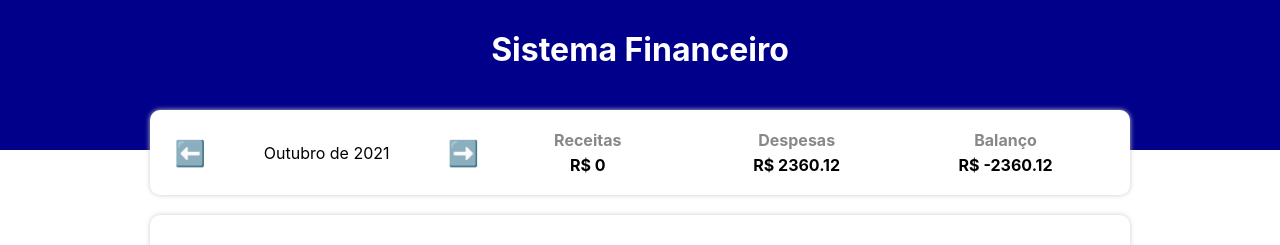
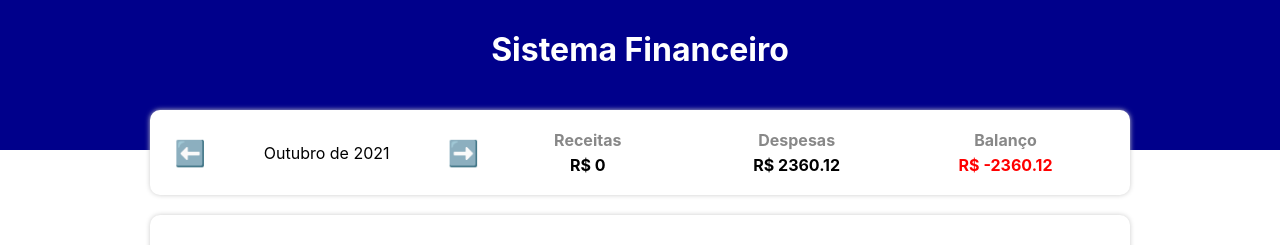
Before and after one commit to rickweb3/expense-tracker-react, a React (Create React App) app: page / in a window 1280 px wide. Shown: the top 245 px of the page. Built offline with nearby package versions, Linux system fonts and the light colour scheme.

Commit message:
Estilizando o item de balanço, com a cor verde para balanço positivo e a cor vermelha para balanço negativo

```diff
--- a/src/components/InfoArea/index.tsx
+++ b/src/components/InfoArea/index.tsx
@@ -35,7 +35,11 @@ export const InfoArea = ({currentMonth, onMonthChange, income, expense}: Props)
             <C.ResumeArea>
                 <ResumeItem title="Receitas" value={income}/>
                 <ResumeItem title="Despesas" value={expense}/>
-                <ResumeItem title="Balanço" value={income - expense}/>
+                <ResumeItem
+                    title="Balanço"
+                    value={income - expense}
+                    color={(income - expense) < 0 ? 'red' : 'green'}
+                />
             </C.ResumeArea>
         </C.Container>
     );
--- a/src/components/ResumeItem/index.tsx
+++ b/src/components/ResumeItem/index.tsx
@@ -3,13 +3,14 @@ import * as C from './styles';
 type Props = {
     title: string;
     value: number;
+    color?: string;
 }
 
-export const ResumeItem = ({title, value}: Props) => {
+export const ResumeItem = ({title, value, color}: Props) => {
     return (
         <C.Container>
             <C.Title>{title}</C.Title>
-            <C.Info>R$ {value}</C.Info>
+            <C.Info color={color}>R$ {value}</C.Info>
         </C.Container>
     );
 }
--- a/src/components/ResumeItem/styles.ts
+++ b/src/components/ResumeItem/styles.ts
@@ -11,8 +11,8 @@ export const Title = styled.div`
     margin-bottom: 5px;
 `;
 
-export const Info = styled.div`
+export const Info = styled.div<{color?: string}>`
     text-align: center;
     font-weight: bold;
-    color: #000;
+    color: ${props => props.color ?? '#000'};
 `;
```
